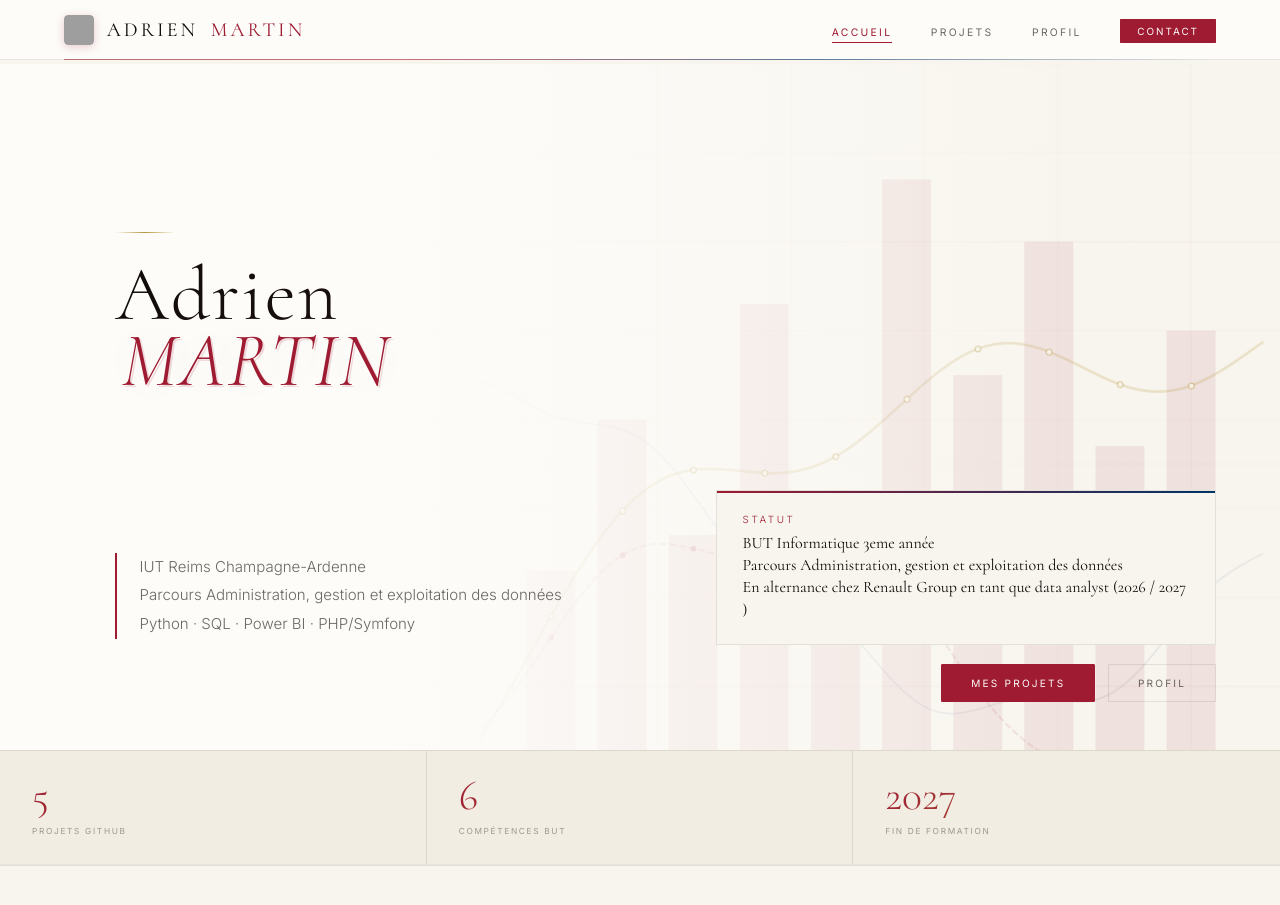
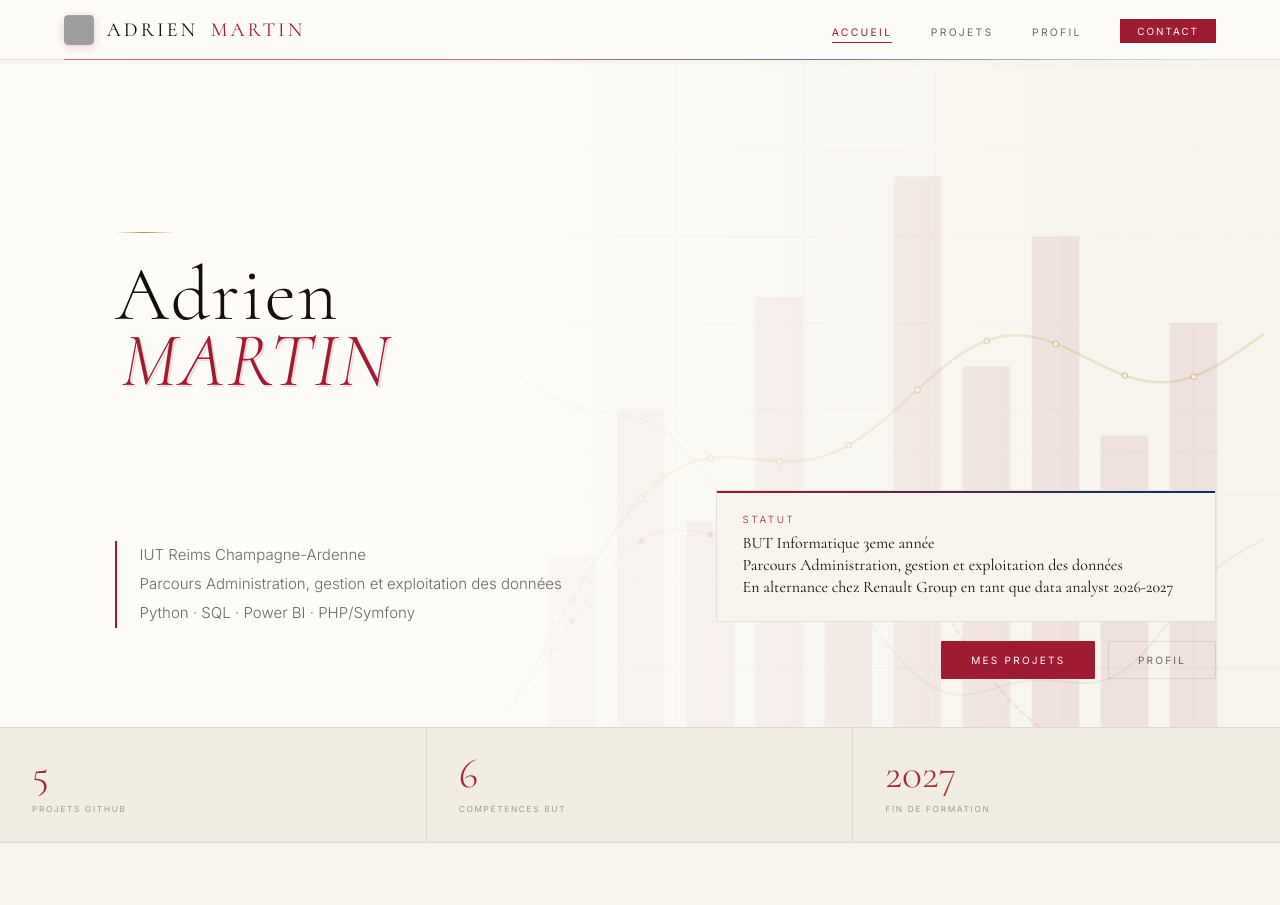
Before and after one commit to mart55555/portfolio, a Flask app: page / in a window 1280 px wide. Shown: the top 905 px of the page. Run offline with Flask 3, Linux system fonts and the light colour scheme; grey boxes are pictures that could not be loaded.

Commit message:
feat : ajout de modification

```diff
--- a/templates/index.html
+++ b/templates/index.html
@@ -358,7 +358,7 @@
         <div class="hero-meta rv" style="transition-delay:.35s">
           <div class="hero-status">
             <p class="hs-lbl">Statut</p>
-            <p class="hs-val">BUT Informatique 3eme année  <br>Parcours Administration, gestion et exploitation des données<br> En alternance chez Renault Group en tant que data analyst (2026 / 2027 )</p>
+            <p class="hs-val">BUT Informatique 3eme année  <br>Parcours Administration, gestion et exploitation des données<br>En alternance chez Renault Group en tant que data analyst 2026-2027</p>
           </div>
           <div class="hero-ctas">
             <a href="/projets" class="btn btn-bord">Mes projets</a>
```
